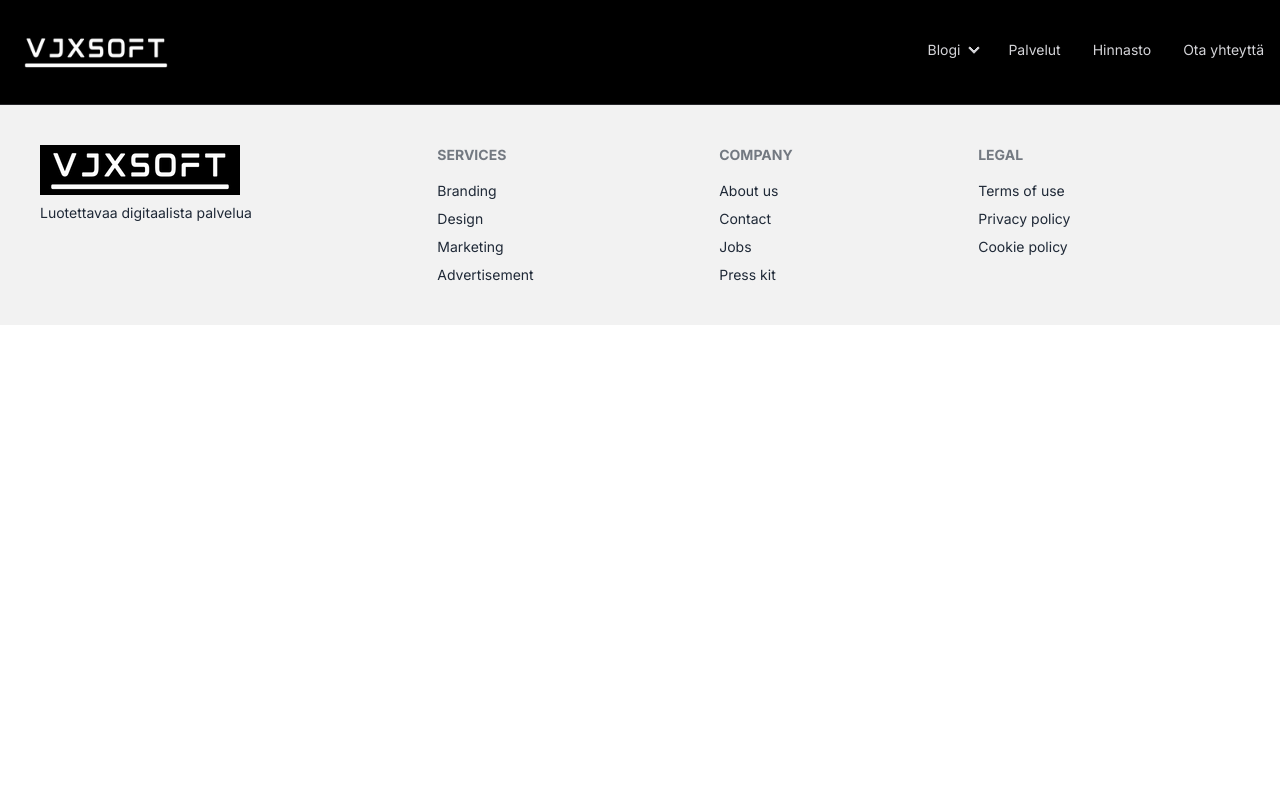
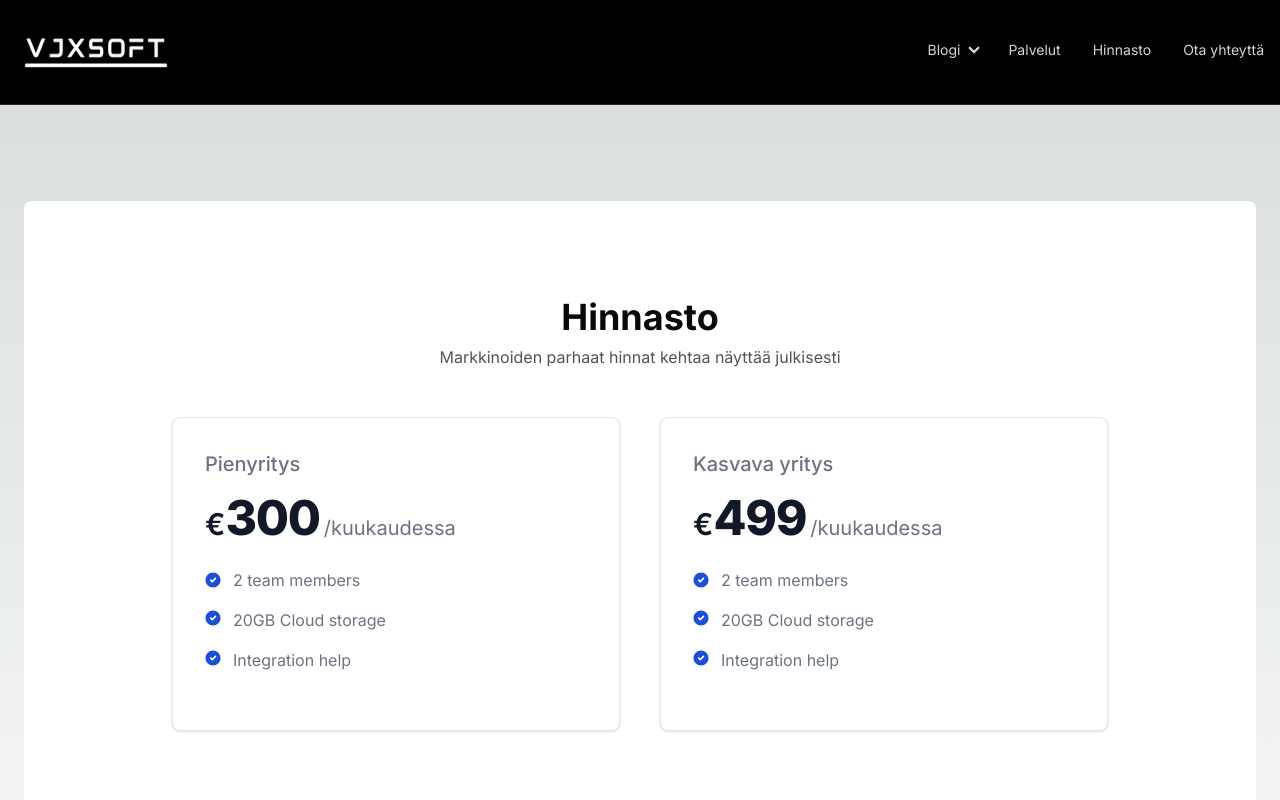
Before and after one commit to Itsdarkhere/VJXSOFT, a Next.js app: page /hinnasto in a window 1280 px wide. Shown: the top 800 px of the page. Built offline with nearby package versions, Linux system fonts and the light colour scheme.

Commit message:
Hinnasto

```diff
--- a/app/hinnasto/page.tsx
+++ b/app/hinnasto/page.tsx
@@ -3,8 +3,52 @@
 export default function Hinnasto() {
 
     return (
-        <div>
-
+        <div className="flex min-h-screen flex-col items-center">
+            <section className=" w-full lg:px-6 flex justify-center lg:py-24">
+                <div className="max-w-7xl w-full py-24 px-6 bg-white lg:rounded-lg flex flex-col justify-center items-center">
+                    <div className="w-full max-w-md">
+                        <h1 className="text-4xl text-zinc-950 font-bold text-center">Hinnasto</h1>
+                        <p className="text-center text-zinc-600 mt-2">Markkinoiden parhaat hinnat kehtaa näyttää julkisesti</p>
+                    </div>
+                    <div className="flex flex-col lg:flex-row items-center justify-center mt-12 gap-10 w-full">
+                        <PriceCard title="Pienyritys" price={300} />
+                        <PriceCard title="Kasvava yritys" price={499} />
+                    </div>
+                </div>
+            </section>
         </div>
     )
 }
+
+function PriceCard({ title, price }: { title: string, price: number }) {
+    return (
+        <div className="w-full max-w-md p-4 bg-base-100 border border-gray-200 rounded-lg shadow sm:p-8">
+            <h5 className="mb-4 text-xl font-medium text-gray-500 ">{title}</h5>
+            <div className="flex items-baseline text-gray-900 ">
+                <span className="text-3xl font-semibold">€</span>
+                <span className="text-5xl font-extrabold tracking-tight">{price}</span>
+                <span className="ms-1 text-xl font-normal text-gray-500 ">/kuukaudessa</span>
+            </div>
+            <ul role="list" className="space-y-5 my-7">
+                <li className="flex items-center">
+                    <svg className="flex-shrink-0 w-4 h-4 text-blue-700 " aria-hidden="true" xmlns="http://www.w3.org/2000/svg" fill="currentColor" viewBox="0 0 20 20">
+                    <path d="M10 .5a9.5 9.5 0 1 0 9.5 9.5A9.51 9.51 0 0 0 10 .5Zm3.707 8.207-4 4a1 1 0 0 1-1.414 0l-2-2a1 1 0 0 1 1.414-1.414L9 10.586l3.293-3.293a1 1 0 0 1 1.414 1.414Z"/>
+                    </svg>
+                    <span className="text-base font-normal leading-tight text-gray-500 ms-3">2 team members</span>
+                </li>
+                <li className="flex">
+                    <svg className="flex-shrink-0 w-4 h-4 text-blue-700 " aria-hidden="true" xmlns="http://www.w3.org/2000/svg" fill="currentColor" viewBox="0 0 20 20">
+                    <path d="M10 .5a9.5 9.5 0 1 0 9.5 9.5A9.51 9.51 0 0 0 10 .5Zm3.707 8.207-4 4a1 1 0 0 1-1.414 0l-2-2a1 1 0 0 1 1.414-1.414L9 10.586l3.293-3.293a1 1 0 0 1 1.414 1.414Z"/>
+                    </svg>
+                    <span className="text-base font-normal leading-tight text-gray-500 ms-3">20GB Cloud storage</span>
+                </li>
+                <li className="flex">
+                    <svg className="flex-shrink-0 w-4 h-4 text-blue-700 " aria-hidden="true" xmlns="http://www.w3.org/2000/svg" fill="currentColor" viewBox="0 0 20 20">
+                    <path d="M10 .5a9.5 9.5 0 1 0 9.5 9.5A9.51 9.51 0 0 0 10 .5Zm3.707 8.207-4 4a1 1 0 0 1-1.414 0l-2-2a1 1 0 0 1 1.414-1.414L9 10.586l3.293-3.293a1 1 0 0 1 1.414 1.414Z"/>
+                    </svg>
+                    <span className="text-base font-normal leading-tight text-gray-500  ms-3">Integration help</span>
+                </li>
+            </ul>
+        </div>
+    )
+}
```
